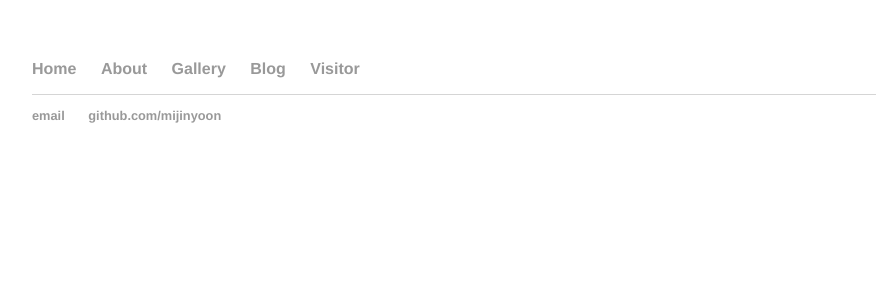
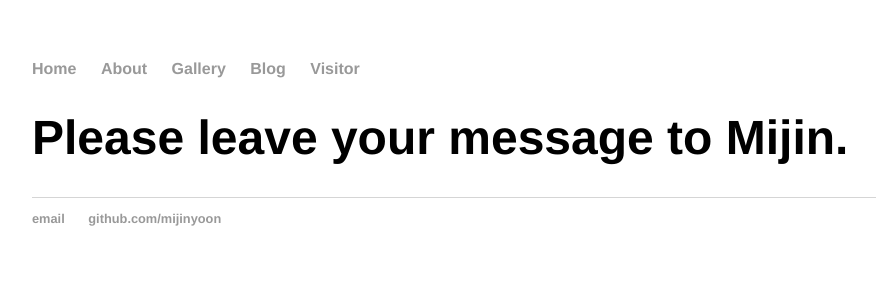
Before and after one commit to mijinyoon/mijinyoon.github.io, a Jekyll site: the page built from visitor/index.html, in a window 1280 px wide. Shown: the top 300 px of the page, without its empty margins (160-1036 px from the left). Built offline with Jekyll 4.4.1, drawn with Linux system fonts in a browser that asks for light colours; comment, search, counter and statistics services are not loaded.

Commit message:
Update index.html

```diff
--- a/visitor/index.html
+++ b/visitor/index.html
@@ -3,6 +3,7 @@ layout: default
 title: Mijin's story
 ---
 <div id="disqus_thread"></div>
+<h1>Please leave your message to Mijin.</h1>
 <script>
 
 /**
```
